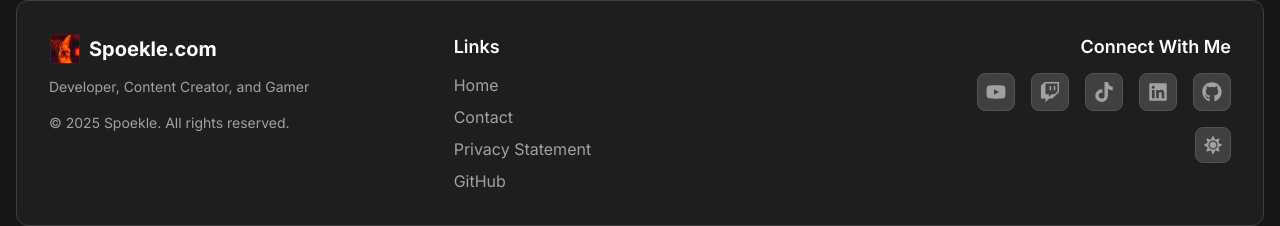
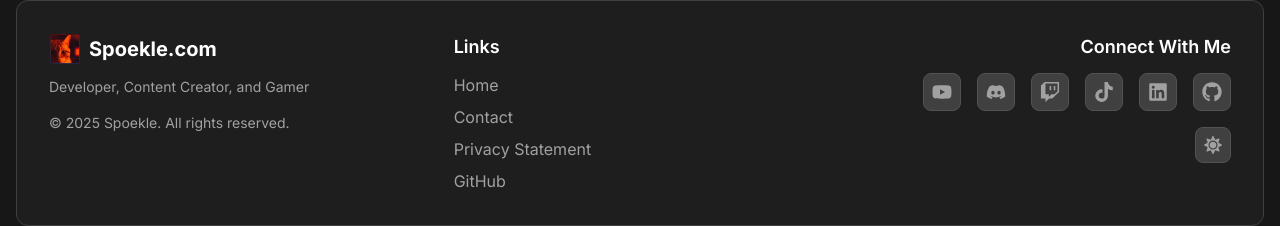
Before and after one commit to Spoekle/spoekle.com, a Next.js app: page / in a window 1280 px wide. Shown: the part 3093-3319 px from the top of the page. Built offline with nearby package versions, Linux system fonts and the light colour scheme; no server answers.

Commit message:
added discord dm link

```diff
--- a/src/components/Footer.tsx
+++ b/src/components/Footer.tsx
@@ -2,7 +2,7 @@
 
 import { useEffect, useState } from 'react';
 import Link from 'next/link';
-import { FaGithub, FaYoutube, FaSun, FaMoon, FaSnowflake, FaTiktok, FaLinkedin, FaTwitch } from 'react-icons/fa';
+import { FaGithub, FaYoutube, FaSun, FaMoon, FaSnowflake, FaTiktok, FaLinkedin, FaTwitch, FaDiscord } from 'react-icons/fa';
 import { motion } from 'framer-motion';
 import Image from 'next/image';
 
@@ -107,6 +107,9 @@ function Footer() {
               <motion.a whileHover={{ y: -3 }} whileTap={{ scale: 0.95 }} href="https://www.youtube.com/@Spoekle" target="_blank" rel="noreferrer" className="p-2 rounded-lg bg-neutral-100 dark:bg-neutral-700 border border-neutral-200 dark:border-neutral-600 text-neutral-600 dark:text-neutral-400 hover:text-neutral-900 dark:hover:text-white transition-colors" aria-label="YouTube">
                 <FaYoutube size={20} />
               </motion.a>
+              <motion.a whileHover={{ y: -3 }} whileTap={{ scale: 0.95 }} href="https://discord.com/channels/@me/435825557087977492" target="_blank" rel="noreferrer" className="p-2 rounded-lg bg-neutral-100 dark:bg-neutral-700 border border-neutral-200 dark:border-neutral-600 text-neutral-600 dark:text-neutral-400 hover:text-neutral-900 dark:hover:text-white transition-colors" aria-label="Discord">
+                <FaDiscord size={20} />
+              </motion.a>
               <motion.a whileHover={{ y: -3 }} whileTap={{ scale: 0.95 }} href="https://twitch.tv/Spoekle" target="_blank" rel="noreferrer" className="p-2 rounded-lg bg-neutral-100 dark:bg-neutral-700 border border-neutral-200 dark:border-neutral-600 text-neutral-600 dark:text-neutral-400 hover:text-neutral-900 dark:hover:text-white transition-colors" aria-label="Twitch">
                 <FaTwitch size={20} />
               </motion.a>
```
